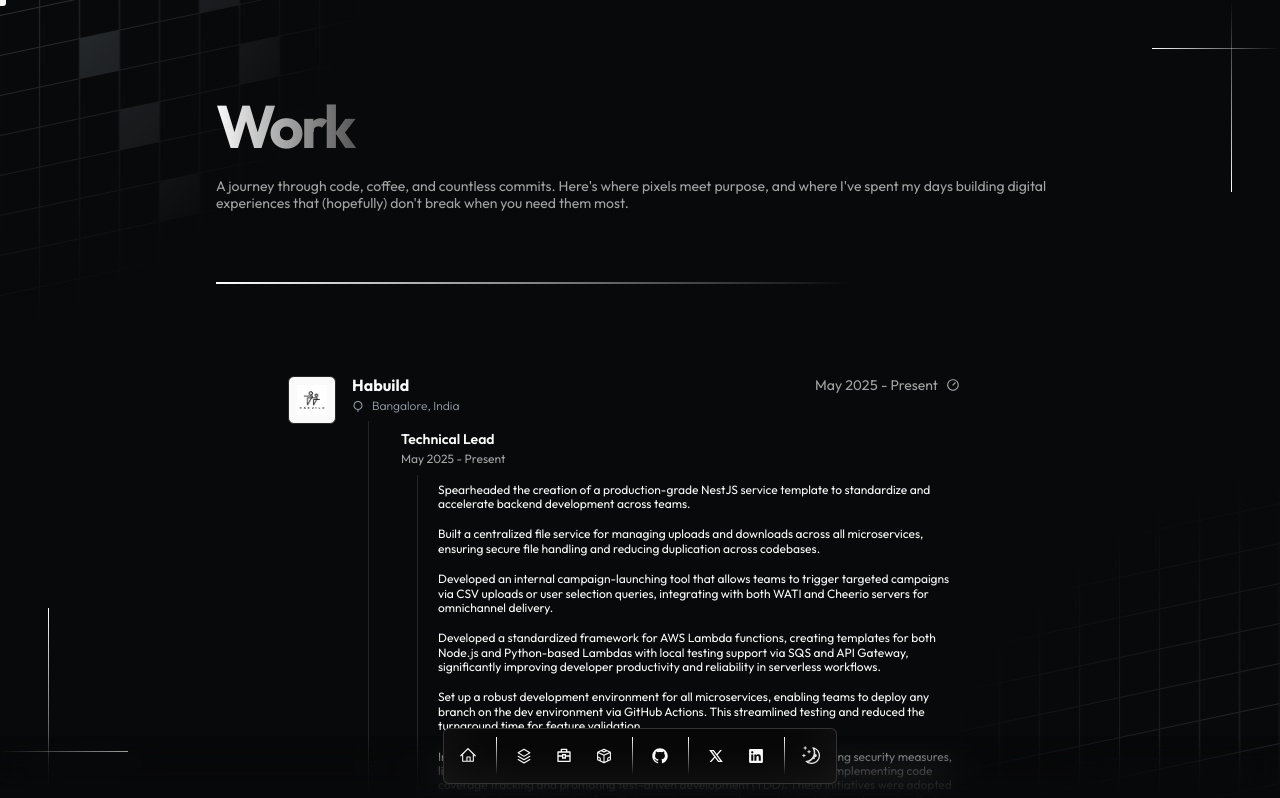
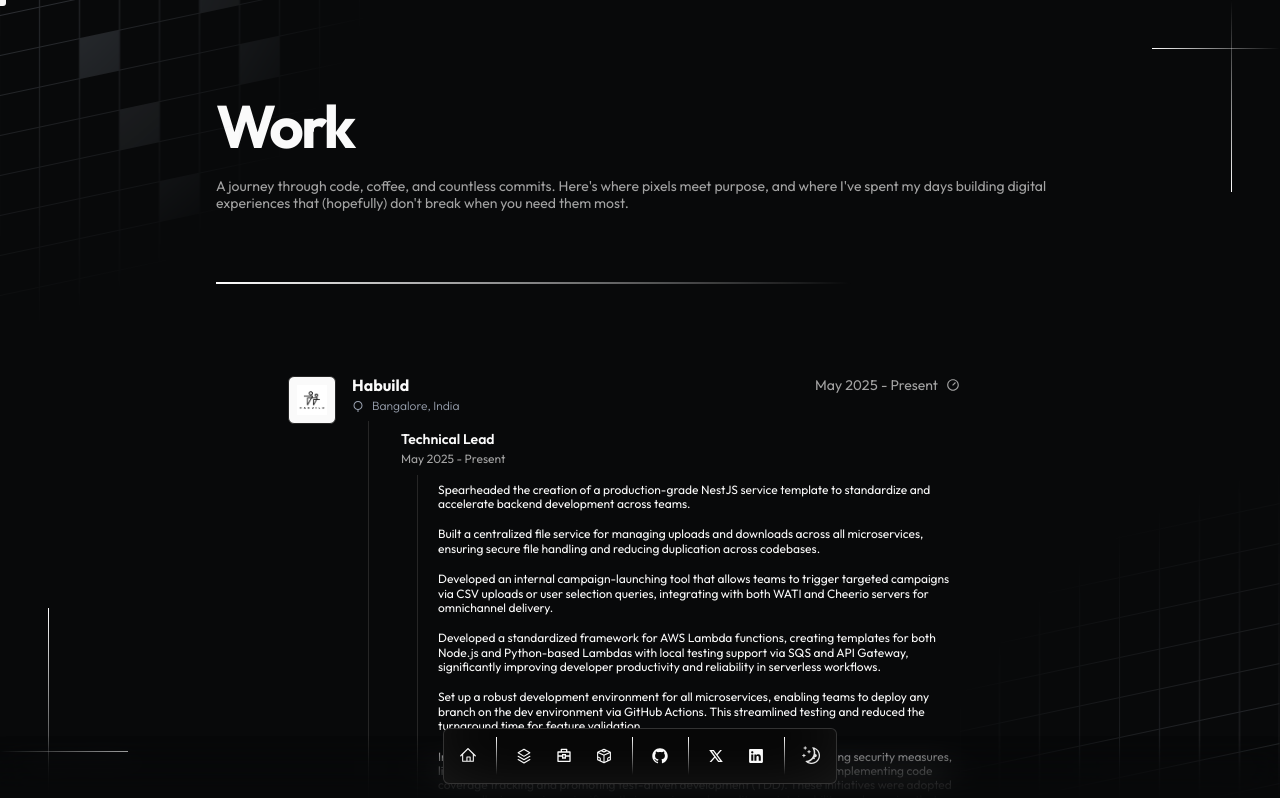
Before and after one commit to tejastn10/nimbus, a Next.js app: page /work in a window 1280 px wide. Shown: the top 798 px of the page. Built offline with nearby package versions, Linux system fonts and the light colour scheme.

Commit message:
feat: update page tiles for consistency purpose

```diff
--- a/src/app/books/page.tsx
+++ b/src/app/books/page.tsx
@@ -47,9 +47,7 @@ const BooksPage = async (): Promise<JSX.Element> => {
 		<section className="relative">
 			<BlurFade delay={BLUR_FADE_DELAY}>
 				<BoxReveal duration={BOX_REVEAL_DURATION}>
-					<h1 className="font-bold text-6xl mb-4 tracking-tighter bg-clip-text text-transparent bg-gradient-to-r from-neutral-950 to-neutral-500 dark:from-neutral-50 dark:to-neutral-600">
-						{metadata.title}
-					</h1>
+					<h1 className="font-bold text-6xl mb-4 tracking-tighter">{metadata.title}</h1>
 				</BoxReveal>
 				<BoxReveal duration={BOX_REVEAL_DURATION * 1.2}>
 					<h3 className="text-sm text-muted-foreground pb-6">{metadata.description}</h3>
--- a/src/app/work/page.tsx
+++ b/src/app/work/page.tsx
@@ -13,12 +13,10 @@ export const metadata = {
 
 export default function WorkPage() {
 	return (
-		<div className="min-h-screen bg-background relative">
+		<section className="relative">
 			<BlurFade delay={BLUR_FADE_DELAY}>
 				<BoxReveal duration={BOX_REVEAL_DURATION}>
-					<h1 className="font-bold text-6xl mb-4 tracking-tighter bg-clip-text text-transparent bg-gradient-to-r from-neutral-950 to-neutral-500 dark:from-neutral-50 dark:to-neutral-600">
-						{metadata.title}
-					</h1>
+					<h1 className="font-bold text-6xl mb-4 tracking-tighter">{metadata.title}</h1>
 				</BoxReveal>
 				<BoxReveal duration={BOX_REVEAL_DURATION * 1.2}>
 					<h3 className="text-sm text-muted-foreground pb-6">{metadata.description}</h3>
@@ -62,6 +60,6 @@ export default function WorkPage() {
 					})}
 				</div>
 			</div>
-		</div>
+		</section>
 	);
 }
```
